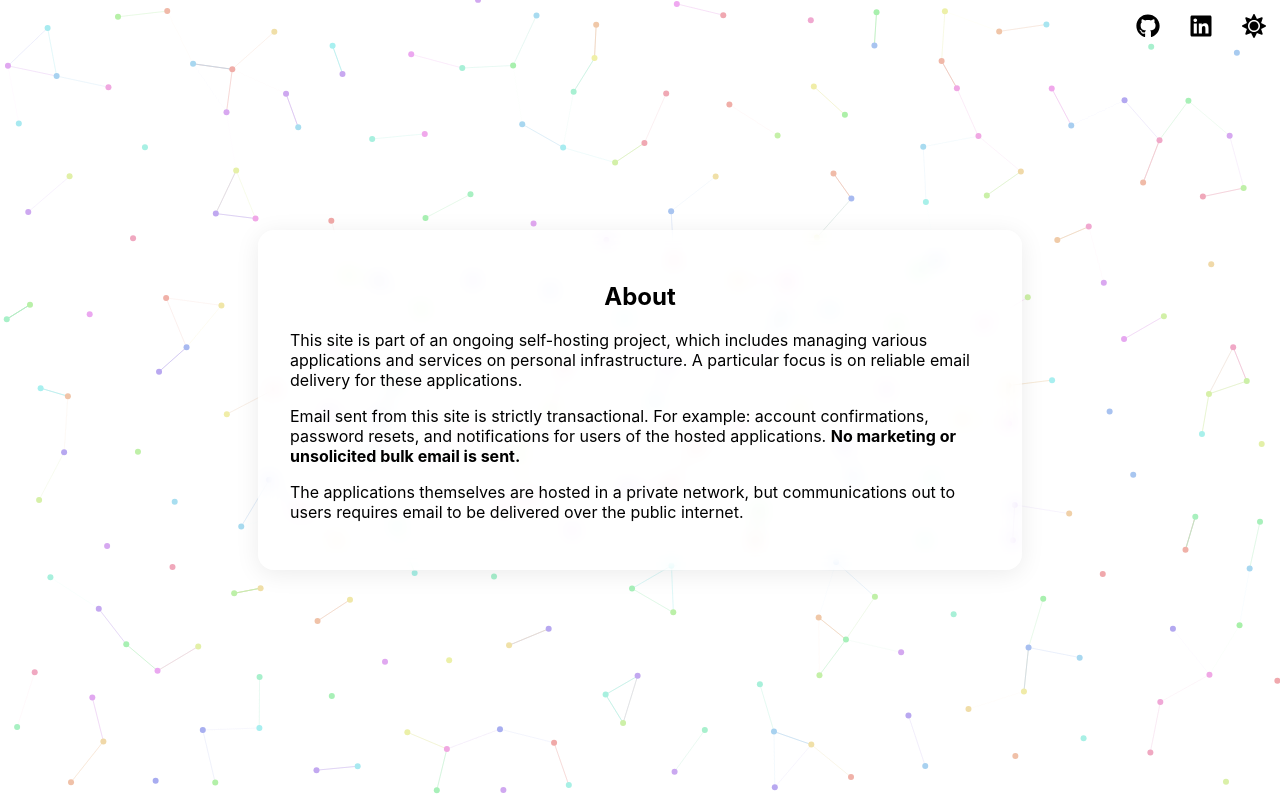
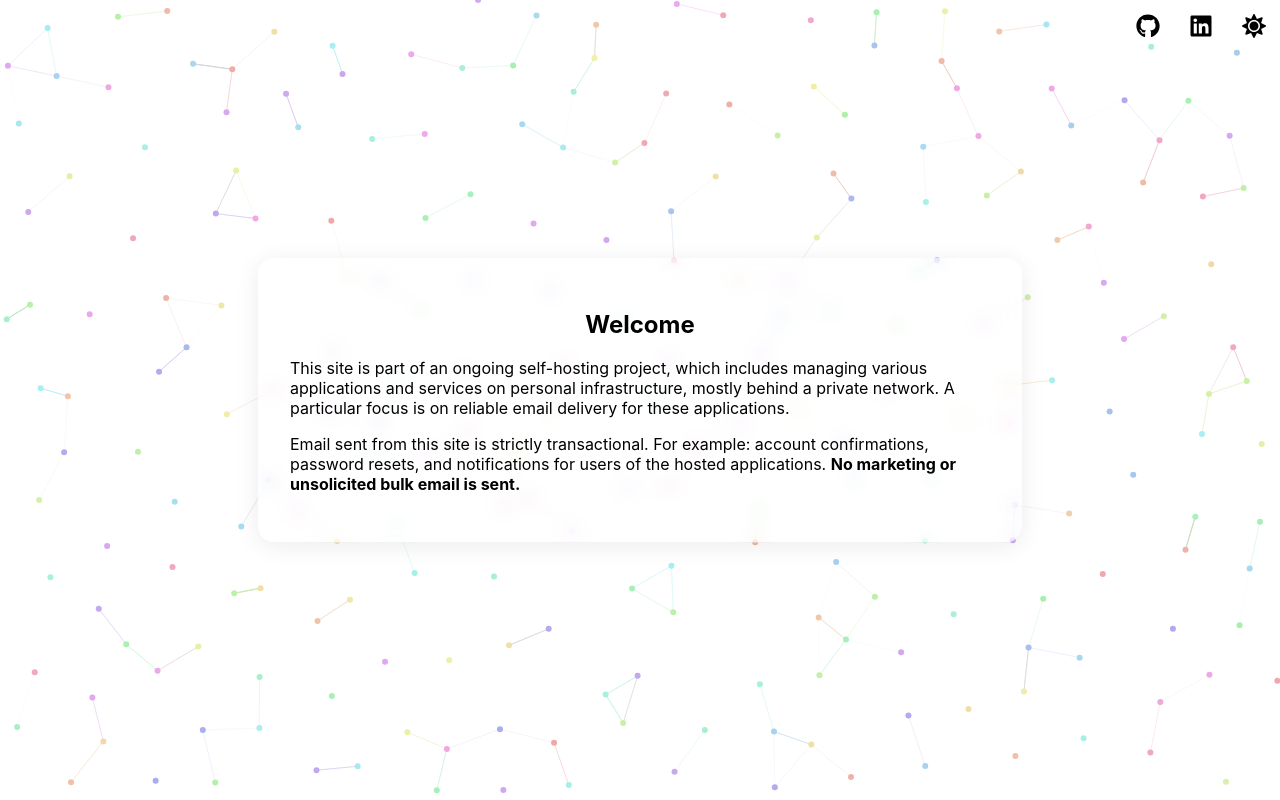
Before and after one commit to chrismilson/chrismilson.github.io, a React (Create React App) app: page / in a window 1280 px wide. Built offline with nearby package versions, Linux system fonts and the light colour scheme.

Commit message:
Tweak content

```diff
--- a/src/ui/App.css
+++ b/src/ui/App.css
@@ -1,5 +1,5 @@
 section {
-  background: rgba(255, 255, 255, 0.5); /* more transparent white */
+  background: rgba(255, 255, 255, 0.4); /* more transparent white */
   backdrop-filter: blur(8px); /* subtle blur for the wallpaper behind */
   border-radius: 1rem;
   box-shadow: 0 4px 24px rgba(0,0,0,0.08);
@@ -14,7 +14,7 @@ section h2 {
   text-align: center;
 }
 
- .Dark section {
+.Dark section {
   background: rgba(24, 24, 32, 0.5); /* more transparent dark */
 }
 .App {
--- a/src/ui/App.tsx
+++ b/src/ui/App.tsx
@@ -30,15 +30,12 @@ const App: React.FC = () => {
         <LightSwitch dark={dark} onChange={() => setDark(d => !d)} />
       </div>
       <section>
-        <h2>About</h2>
+        <h2>Welcome</h2>
         <p>
-          This site is part of an ongoing self-hosting project, which includes managing various applications and services on personal infrastructure. A particular focus is on reliable email delivery for these applications.
+          This site is part of an ongoing self-hosting project, which includes managing various applications and services on personal infrastructure, mostly behind a private network. A particular focus is on reliable email delivery for these applications.
         </p>
         <p>
           Email sent from this site is strictly transactional. For example: account confirmations, password resets, and notifications for users of the hosted applications. <strong>No marketing or unsolicited bulk email is sent.</strong>
-        </p>
-        <p>
-          The applications themselves are hosted in a private network, but communications out to users requires email to be delivered over the public internet.
         </p>
       </section>
       <Suspense fallback>
```
